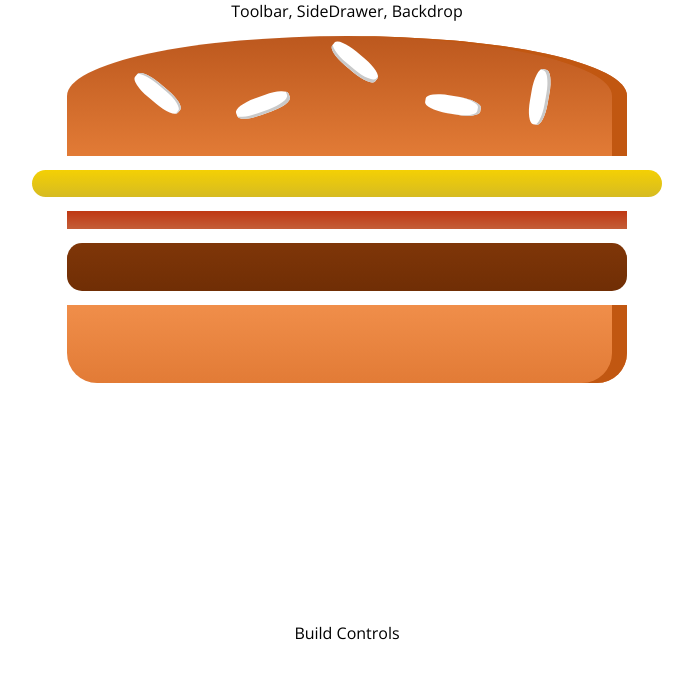
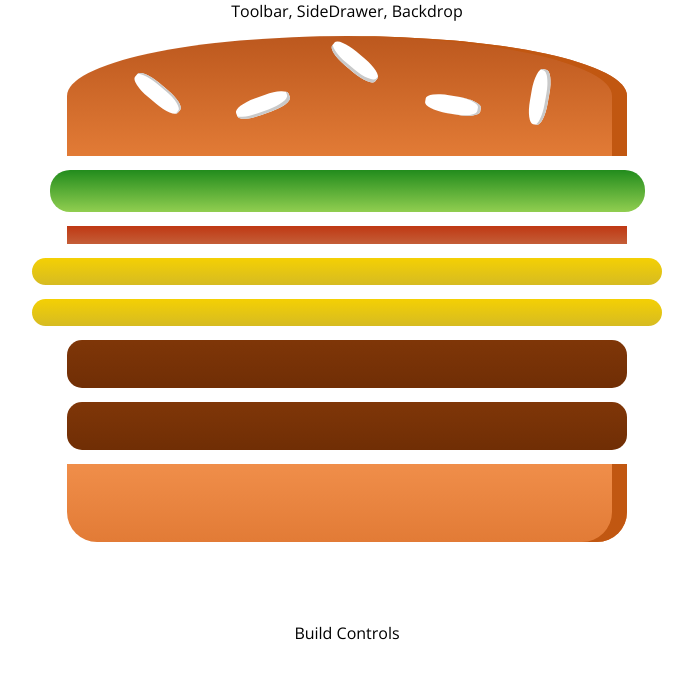
Before and after one commit to vflorrez1/Burgetmaker, a React (Create React App) app: page / in a window 1280 px wide. Shown: the top 678 px of the page, without its empty margins (293-986 px from the left). Built offline with nearby package versions, Linux system fonts and the light colour scheme.

Commit message:
added functoin in burger which makes ingredients dynamic with state

```diff
--- a/src/components/Burger/Burger.js
+++ b/src/components/Burger/Burger.js
@@ -3,12 +3,16 @@
 import BurgerIngredient from './BurgerIngredient/BurgerIngredient';
 
 const burger = (props) => {
+    const transformedIngredientsArray = Object.keys(props.ingredients)
+        .map(igKey => {
+            return [...Array(props.ingredients[igKey])].map((_, i) => {
+                return <BurgerIngredient key={igKey + i} type={igKey}/>
+            })
+        });
     return (
         <div className='Burger'>
             <BurgerIngredient type='bread-top'/>
-            <BurgerIngredient type='cheese'/>
-            <BurgerIngredient type='bacon'/>
-            <BurgerIngredient type='meat'/>
+            {transformedIngredientsArray}
             <BurgerIngredient type='bread-bottom'/>
         </div>
     );
--- a/src/containers/BurgerBuilder/BurgerBuilder.js
+++ b/src/containers/BurgerBuilder/BurgerBuilder.js
@@ -3,10 +3,18 @@
 import Burger from '../../components/Burger/Burger';
 
 class BurgerBuilder extends Component {
+    state = {
+        ingredients: {
+            salad: 1,
+            bacon: 1,
+            cheese: 2,
+            meat: 2
+        }
+    }
     render() {
         return (
             <Aux>
-                <Burger/>
+                <Burger ingredients={this.state.ingredients}/>
                 <div>Build Controls</div>
             </Aux>
         );
```
